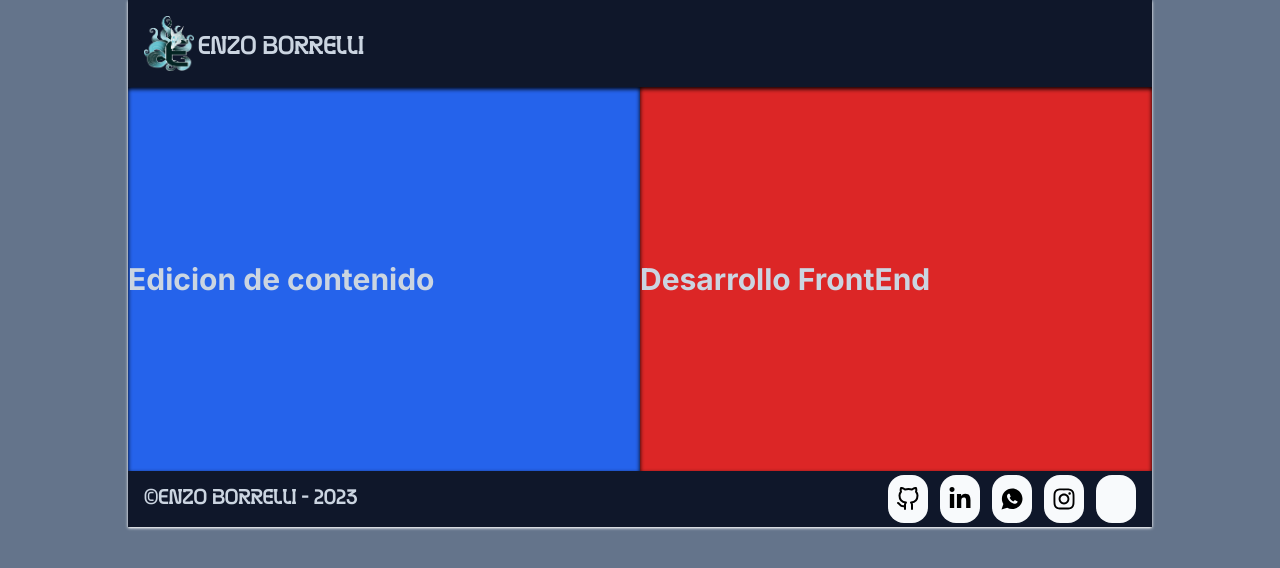
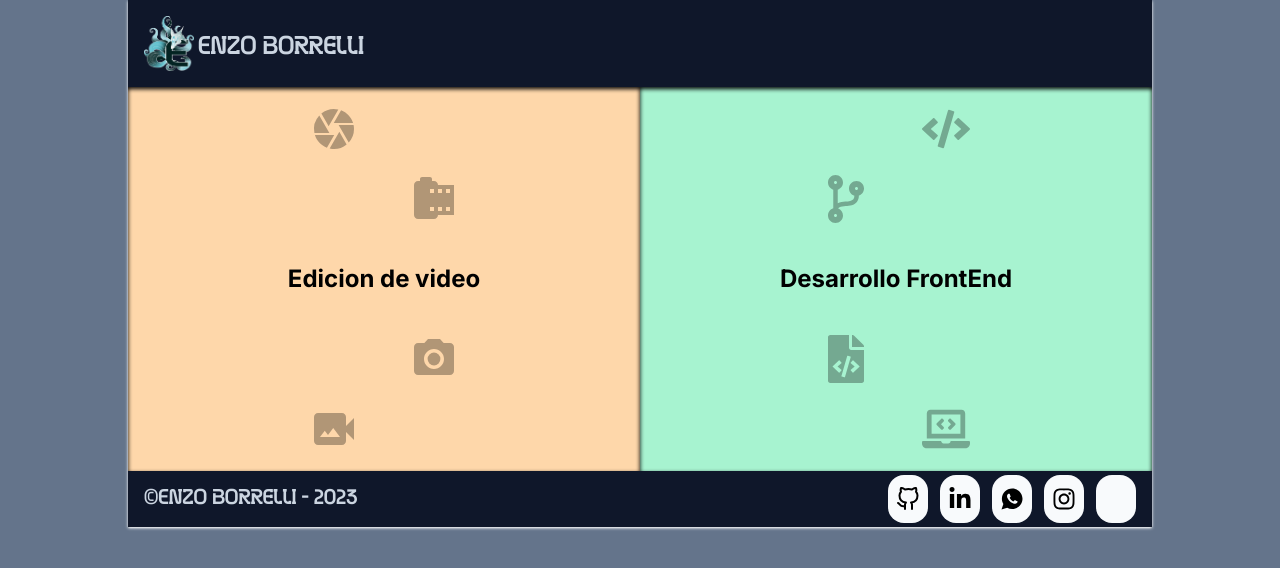
Before and after one commit to EnzoBorrelli/EnzoBorrelli_Web, a Next.js app: page / in a window 1280 px wide. Shown: the top 568 px of the page. Built offline with nearby package versions, Linux system fonts and the light colour scheme; some icons are missing.

Commit message:
style: added animations to home

```diff
--- a/src/app/frontend/nav/nav.tsx
+++ b/src/app/frontend/nav/nav.tsx
@@ -1,3 +1,4 @@
+"use client"
 import React, { useState } from "react";
 import Link from "next/link";
 import { GiHamburgerMenu } from "react-icons/gi";
--- a/src/app/page.tsx
+++ b/src/app/page.tsx
@@ -1,15 +1,107 @@
-'use client'
+"use client";
 import { motion } from "framer-motion";
+import {
+  MdCamera,
+  MdCameraRoll,
+  MdVideoCameraBack,
+  MdPhotoCamera,
+} from "react-icons/md";
+import { FaCode,FaCodeBranch,FaLaptopCode,FaFileCode } from "react-icons/fa";
 
-const divStyle = "w-1/2 h-full shadow-inner shadow-black flex flex-wrap text-center items-center"
-
+const secStyle =
+  "w-1/2 h-full relative shadow-inner text-black shadow-black flex flex-wrap text-center items-center justify-center";
+const h1Style = "text-2xl font-bold absolute z-10";
+const symbolStyle = "text-5xl absolute z-0 opacity-30";
 export default function Home() {
   return (
     <main className="w-full h-full">
       <div className="bg-white  flex flex-row flex-wrap w-full h-96">
-        <section className={`bg-blue-600 ${divStyle}`} > <h1 className="text-3xl font-bold">Edicion de contenido</h1></section>
-
-        <section className={`bg-red-600 ${divStyle}`}><h1 className="text-3xl font-bold">Desarrollo FrontEnd</h1></section>
+        {/* seccion sobre edicion */}
+        <section className={`bg-orange-200 ${secStyle}`}>
+          <motion.h1
+            initial={{ x: -200 }}
+            animate={{ x: 0 }}
+            transition={{ duration: 1 }}
+            className={`${h1Style}`}
+          >
+            Edicion de video
+          </motion.h1>
+          <motion.div
+            initial={{ x: -200, y: -200 }}
+            animate={{ x: -50, y: -150 }}
+            transition={{ duration: 1 }}
+            className={`${symbolStyle}`}
+          >
+            <MdCamera />
+          </motion.div>
+          <motion.div
+            initial={{ x: -200, y: -200 }}
+            animate={{ x: 50, y: -80 }}
+            transition={{ duration: 1 }}
+            className={`${symbolStyle}`}
+          >
+            <MdCameraRoll />
+          </motion.div>
+          <motion.div
+            initial={{ x: -200, y: 200 }}
+            animate={{ x: -50, y: 150 }}
+            transition={{ duration: 1 }}
+            className={`${symbolStyle}`}
+          >
+            <MdVideoCameraBack />
+          </motion.div>
+          <motion.div
+            initial={{ x: -200, y: 200 }}
+            animate={{ x: 50, y: 80 }}
+            transition={{ duration: 1 }}
+            className={`${symbolStyle}`}
+          >
+            <MdPhotoCamera />
+          </motion.div>
+        </section>
+{/* seccion sobre frontend */}
+        <section className={`bg-emerald-200 ${secStyle}`}>
+          <motion.h1
+            initial={{ x: 200 }}
+            animate={{ x: 0 }}
+            transition={{ duration: 1 }}
+            className={`${h1Style}`}
+          >
+            Desarrollo FrontEnd
+          </motion.h1>
+          <motion.div
+            initial={{ x: 200, y: -200 }}
+            animate={{ x: 50, y: -150 }}
+            transition={{ duration: 1 }}
+            className={`${symbolStyle}`}
+          >
+            <FaCode />
+          </motion.div>
+          <motion.div
+            initial={{ x: 200, y: -200 }}
+            animate={{ x: -50, y: -80 }}
+            transition={{ duration: 1 }}
+            className={`${symbolStyle}`}
+          >
+            <FaCodeBranch />
+          </motion.div>
+          <motion.div
+            initial={{ x: 200, y: 200 }}
+            animate={{ x: 50, y: 150 }}
+            transition={{ duration: 1 }}
+            className={`${symbolStyle}`}
+          >
+            <FaLaptopCode />
+          </motion.div>
+          <motion.div
+            initial={{ x: 200, y: 200 }}
+            animate={{ x: -50, y: 80 }}
+            transition={{ duration: 1 }}
+            className={`${symbolStyle}`}
+          >
+            <FaFileCode />
+          </motion.div>
+        </section>
       </div>
     </main>
   );
```
